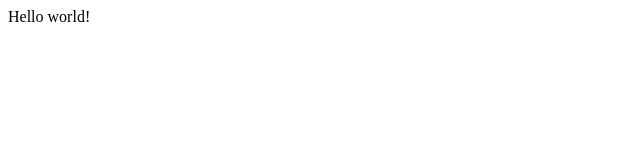
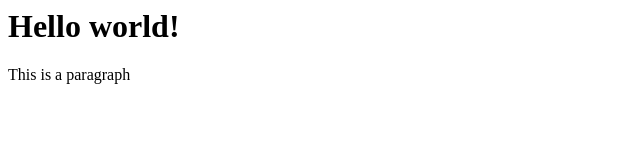
Before and after one commit to mjl4871/mjl4871.github.io, a plain HTML site: page index.html in a window 1280 px wide. Shown: the whole page, without its empty margins (0-640 px from the left). Drawn offline with Linux system fonts and the light colour scheme.

Commit message:
Update index.html

```diff
--- a/index.html
+++ b/index.html
@@ -2,5 +2,8 @@
 <head>
 <title>Matt Lavin</title>
 </head>
-<body>Hello world!</body>
+  <body>
+    <h1>Hello world!</h1>
+    <p>This is a paragraph</p>
+  </body>
 </html>
```
